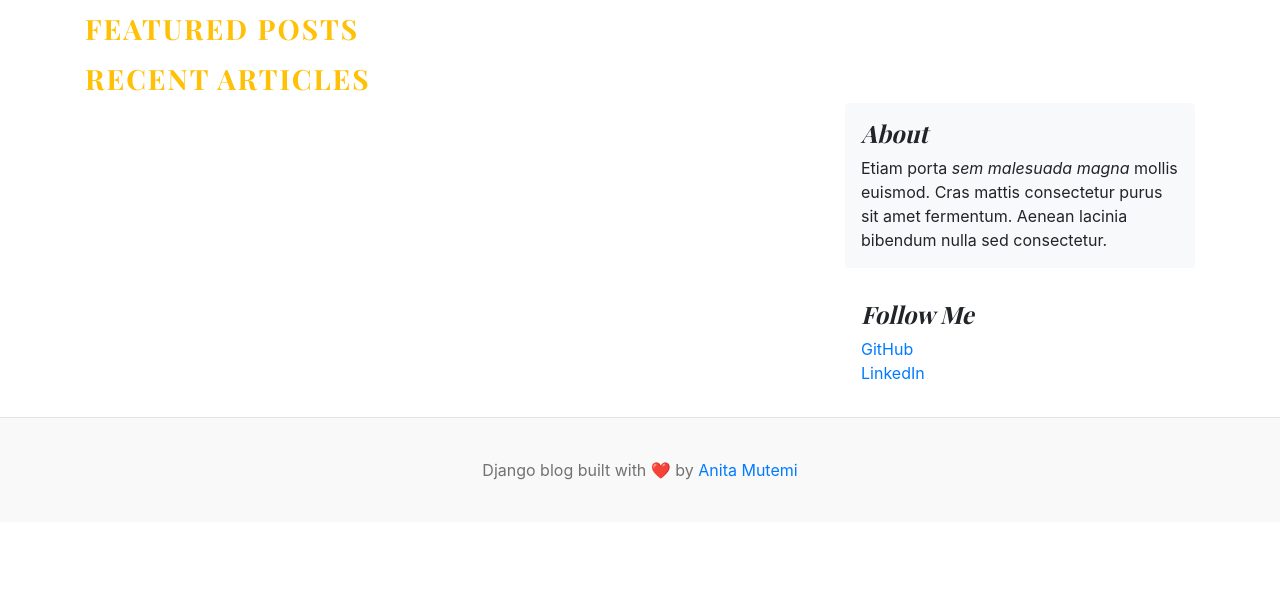
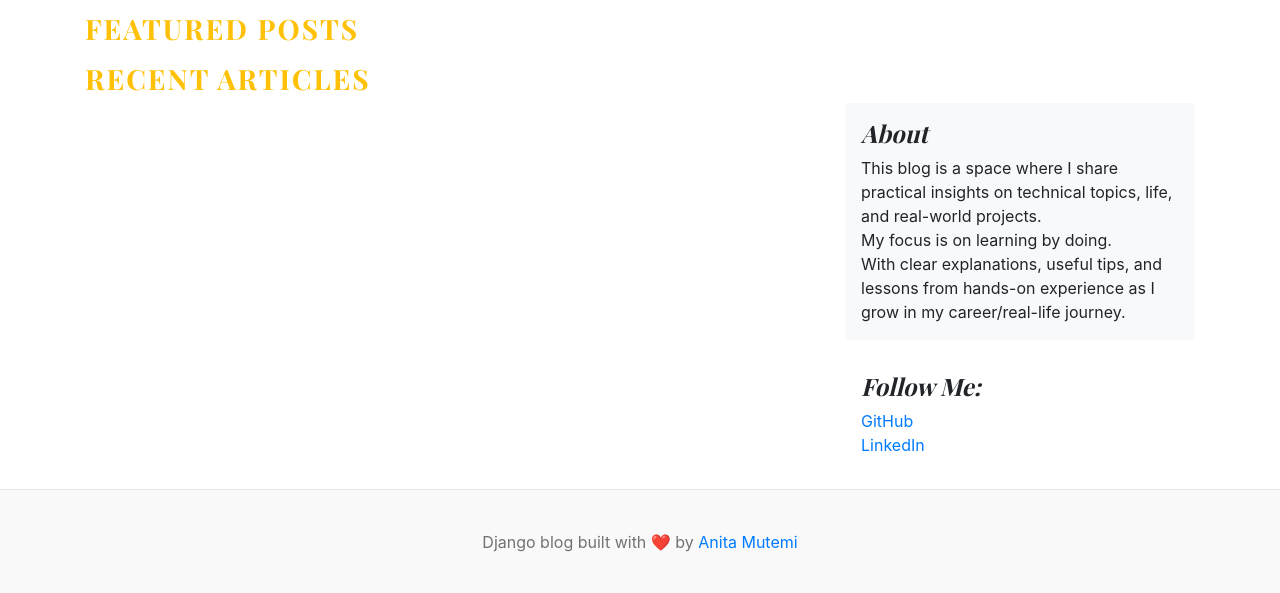
Before and after one commit to Patmut254/django_blog, a Django app: template templates/home.html in a window 1280 px wide. Shown: the part 95-688 px from the top of the page. Run offline with Django 5.2, Linux system fonts and the light colour scheme; the template is opened without the code that fills it, so the values that code supplies are empty.

Commit message:
add an about and links

```diff
--- a/templates/home.html
+++ b/templates/home.html
@@ -84,17 +84,19 @@
             <div class="p-3 mb-3 bg-light rounded">
               <h4 class="font-italic">About</h4>
               <p class="mb-0">
-                Etiam porta <em>sem malesuada magna</em> mollis euismod. Cras
-                mattis consectetur purus sit amet fermentum. Aenean lacinia
-                bibendum nulla sed consectetur.
+                  This blog is a space where I share practical insights on technical topics, life,
+                  and real-world projects.<br>
+                  My focus is on learning by doing.
+                  <br> With clear explanations, useful tips, and lessons
+                  from hands-on experience as I grow in my career/real-life journey.
               </p>
             </div>
 
             <div class="p-3">
-              <h4 class="font-italic">Follow Me</h4>
+              <h4 class="font-italic">Follow Me:</h4>
               <ol class="list-unstyled">
-                <li><a href="#">GitHub</a></li>
-                <li><a href="#">LinkedIn</a></li>
+                <li><a href="https://github.com/Patmut254/" target="_blank" rel="noopener noreferrer">GitHub</a></li>
+                <li><a href="https://www.linkedin.com/in/anitamutemi/" target="_blank" rel="noopener noreferrer">LinkedIn</a></li>
               </ol>
             </div>
           </aside>
```
